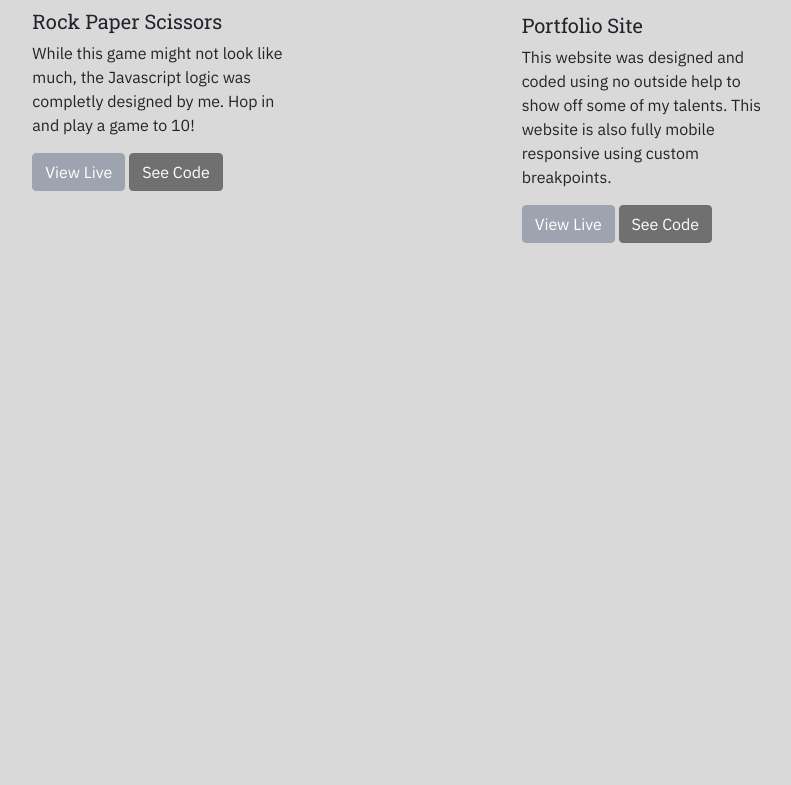
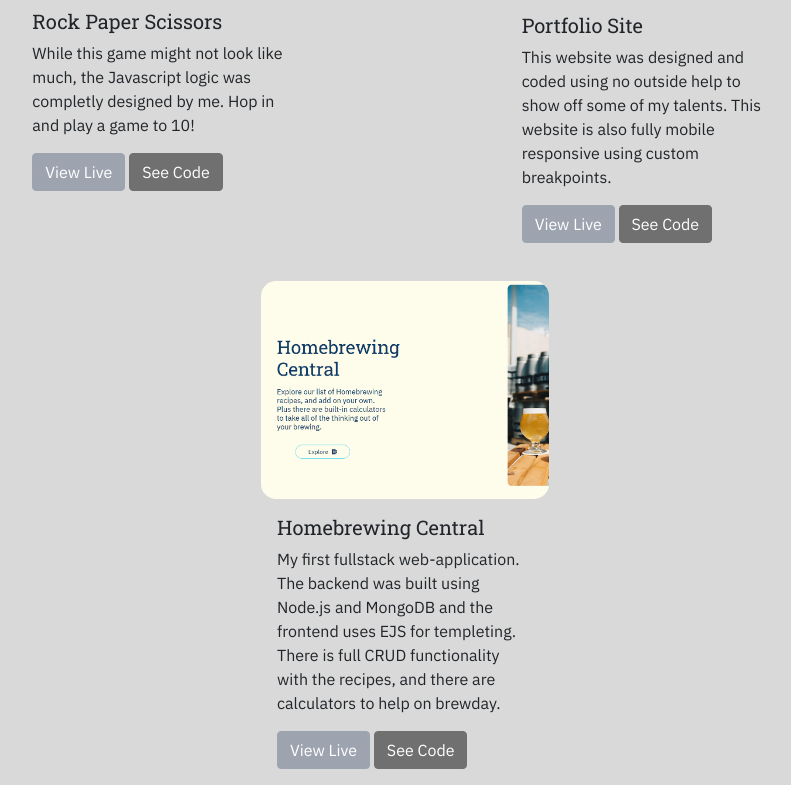
Before and after one commit to nealchapman1995/Portfolio, a plain HTML site: page projects.html in a window 1280 px wide. Shown: the part 1271-2056 px from the top of the page, without its empty margins (235-1026 px from the left). Before the commit the page ends 1530 px from the top, so only its background shows below. Drawn offline with nearby package versions, Linux system fonts and the light colour scheme.

Commit message:
adding new project

```diff
--- a/projects.html
+++ b/projects.html
@@ -68,6 +68,15 @@
 		    <a href="https://github.com/nealchapman1995/Portfolio" target="_blank" class="btn btn-info">See Code</a>
   		</div>
 	</div>
+	<div class="card" style="width: 18rem;">
+	  <img src="homebrewing.png" class="card-img-top" alt="...">
+	 	<div class="card-body">
+		    <h5 class="card-title">Homebrewing Central</h5>
+		    <p class="card-text">My first fullstack web-application. The backend was built using Node.js and MongoDB and the frontend uses EJS for templeting. There is full CRUD functionality with the recipes, and there are calculators to help on brewday.</p>
+		    <a href="https://github.com/nealchapman1995/homebrewing" target="_blank" class="btn btn-primary">View Live</a>
+		    <a href="https://arcane-beach-79205.herokuapp.com/" target="_blank" class="btn btn-info">See Code</a>
+  		</div>
+	</div>
 </div>
 
 <script src="https://cdn.jsdelivr.net/npm/bootstrap@5.0.0-beta1/dist/js/bootstrap.bundle.min.js" integrity="sha384-ygbV9kiqUc6oa4msXn9868pTtWMgiQaeYH7/t7LECLbyPA2x65Kgf80OJFdroafW" crossorigin="anonymous"></script>
```
Also changed, not shown: homebrewing.png (added), 1 other file.
